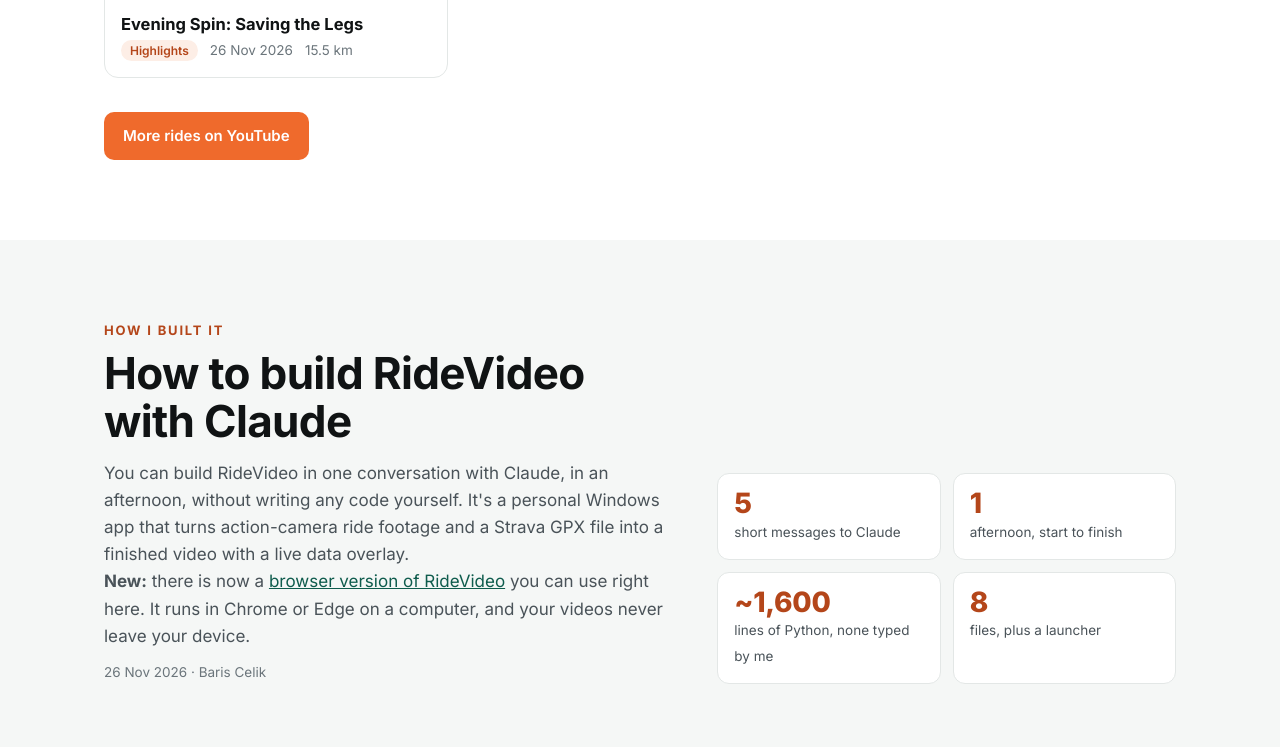
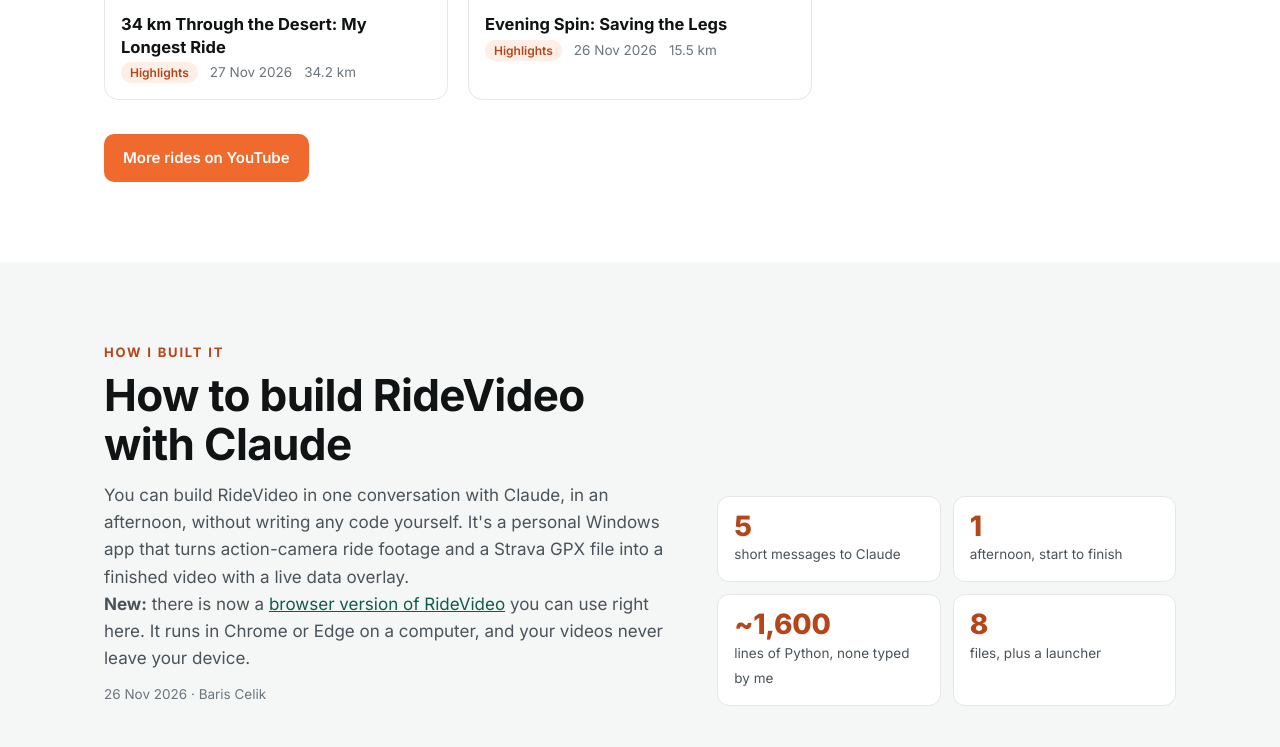
Before and after one commit to bariscelik77/Quality, a web app: file views/Cycling/cycling.html in a window 1280 px wide. Shown: the part 1088-1835 px from the top of the page. Run offline with its HTML, style and script files only (its server is not run), Linux system fonts and the light colour scheme.

Commit message:
Add second ride video (34 km through the desert) to Cycling page
Co-Authored-By: Claude Opus 5.5 <noreply@anthropic.com>

```diff
--- a/views/Cycling/cycling.html
+++ b/views/Cycling/cycling.html
@@ -843,6 +843,7 @@ window.I18N_TR = {
    { url: 'https://youtu.be/XXXXXXXXXXX', title: 'Coast road highlights', date: '2026-12-06', km: 48, type: 'Highlights' },
    ===================================================================== */
 var VIDEOS = [
+  { url: 'https://youtu.be/8RGhGSRJTGk', title: '34 km Through the Desert: My Longest Ride', title_tr: 'Çölde 34 km: En Uzun Sürüşüm', date: '2026-11-27', km: 34.2, type: 'Highlights' },
   { url: 'https://www.youtube.com/watch?v=v8rbtYfkefw', title: 'Evening Spin: Saving the Legs', title_tr: 'Akşam Turu: Bacakları Dinlendirmek', date: '2026-11-26', km: 15.5, type: 'Highlights' },
 ];
 /* Optional: your YouTube channel link, shown as a button under the videos. */
```
